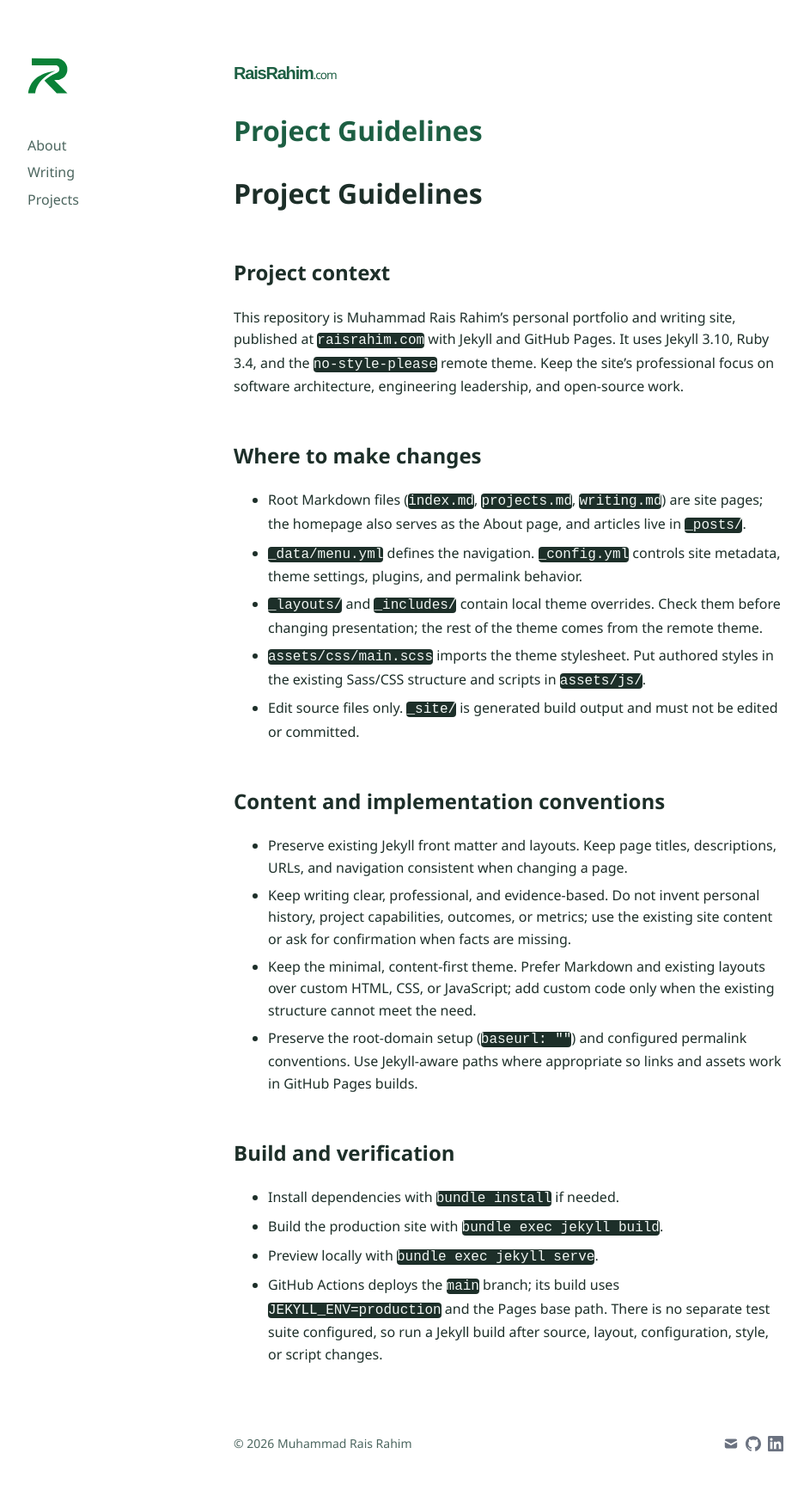
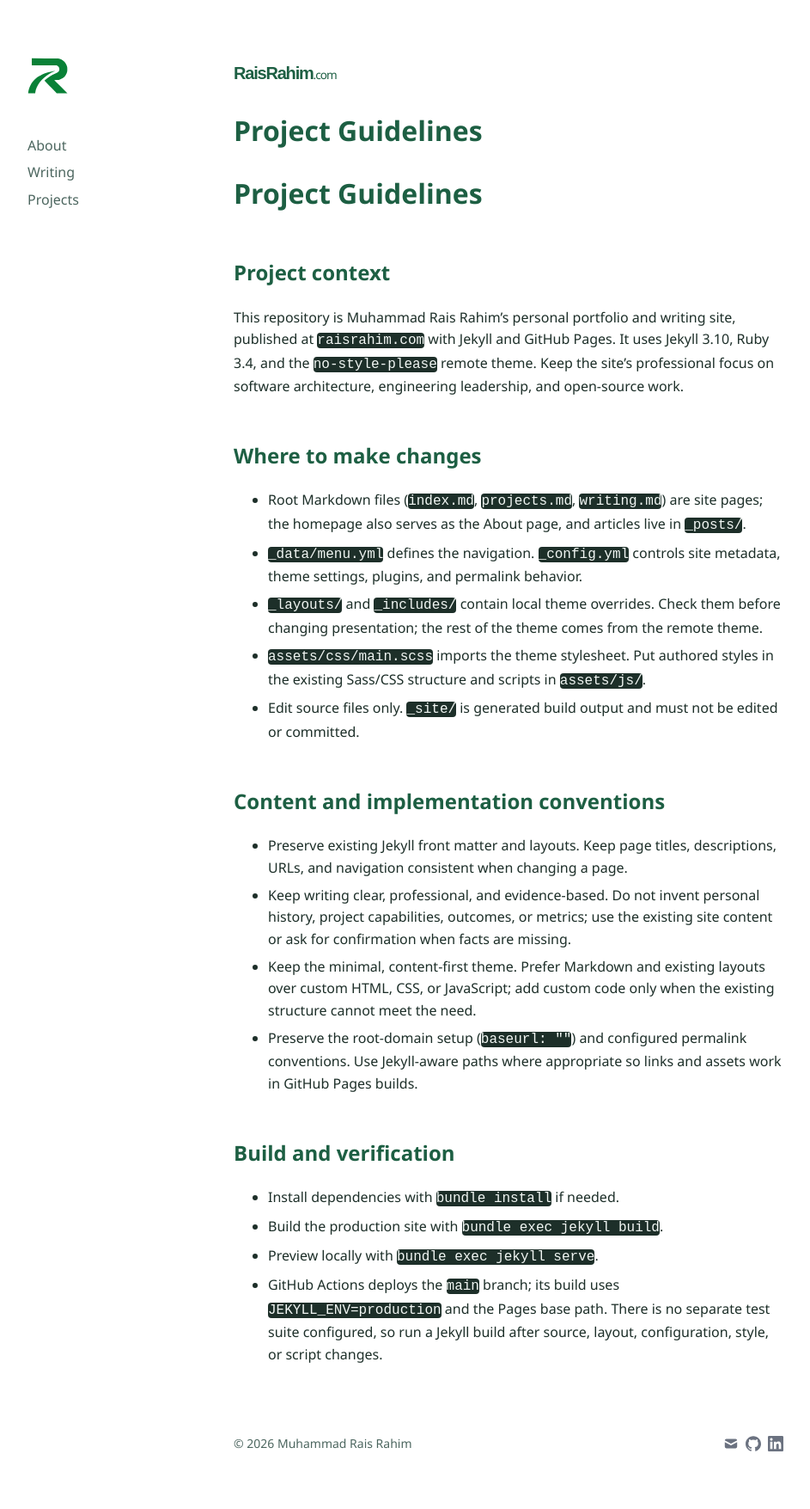
Before and after one commit to raisrahim/raisrahim.github.io, a Jekyll site: the page built from AGENTS.md, in a window 1280 px wide. Shown: the whole page at 86% size, without its empty margins (96-1039 px from the left). Built offline with Jekyll 4.4.1, drawn with Linux system fonts in a browser that asks for light colours; our own code applies the rules of GitHub Pages for plain Markdown files.

Commit message:
fix: update heading colors for improved visibility and consistency

```diff
--- a/_sass/no-style-please.scss
+++ b/_sass/no-style-please.scss
@@ -93,13 +93,10 @@ body {
 }
 
 h1, h2, h3, h4, h5, h6 {
-  color: var(--text);
+  color: var(--accent-strong);
   margin-top: 3rem;
 }
 
-.page-title {
-  color: var(--accent-strong);
-}
 
 .page-title + h2 {
   margin-top: 1rem;
```
